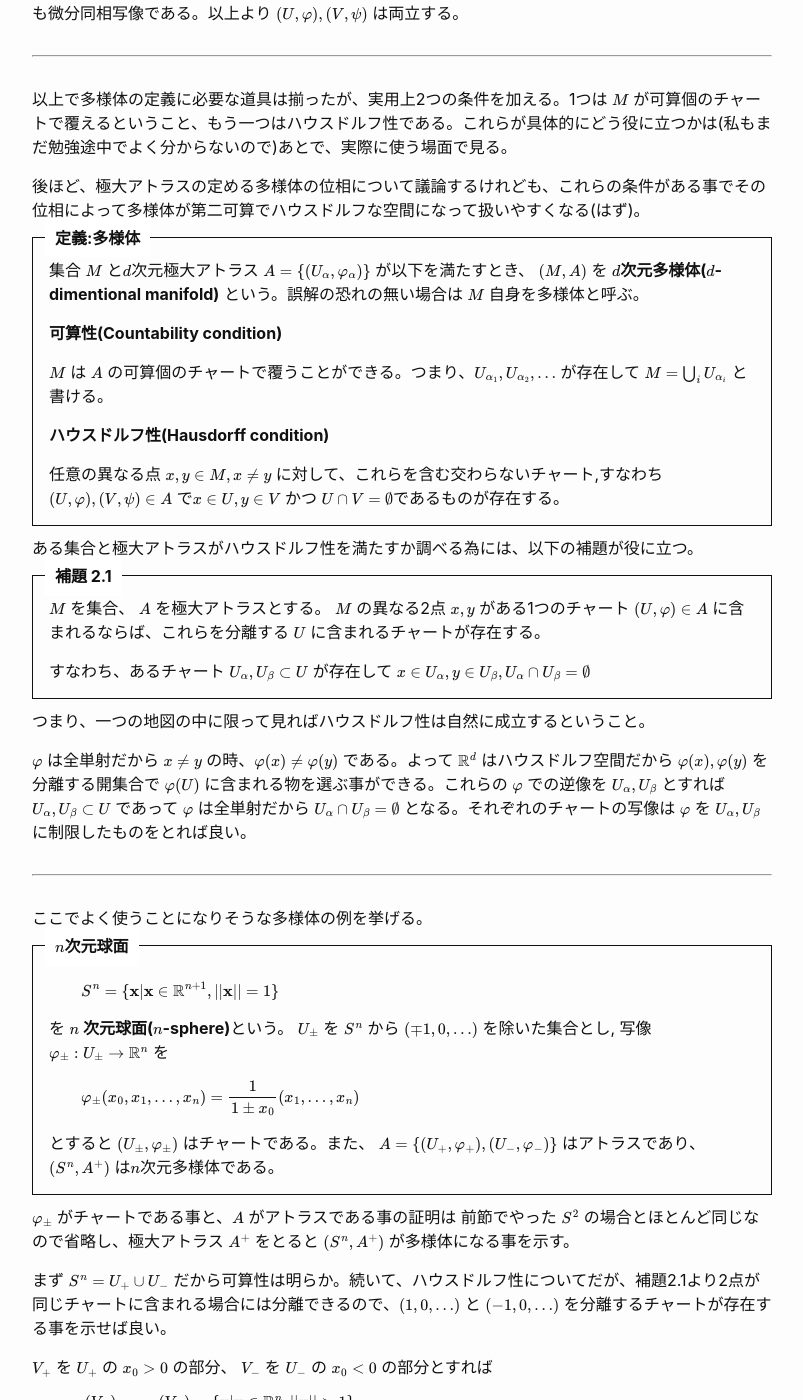
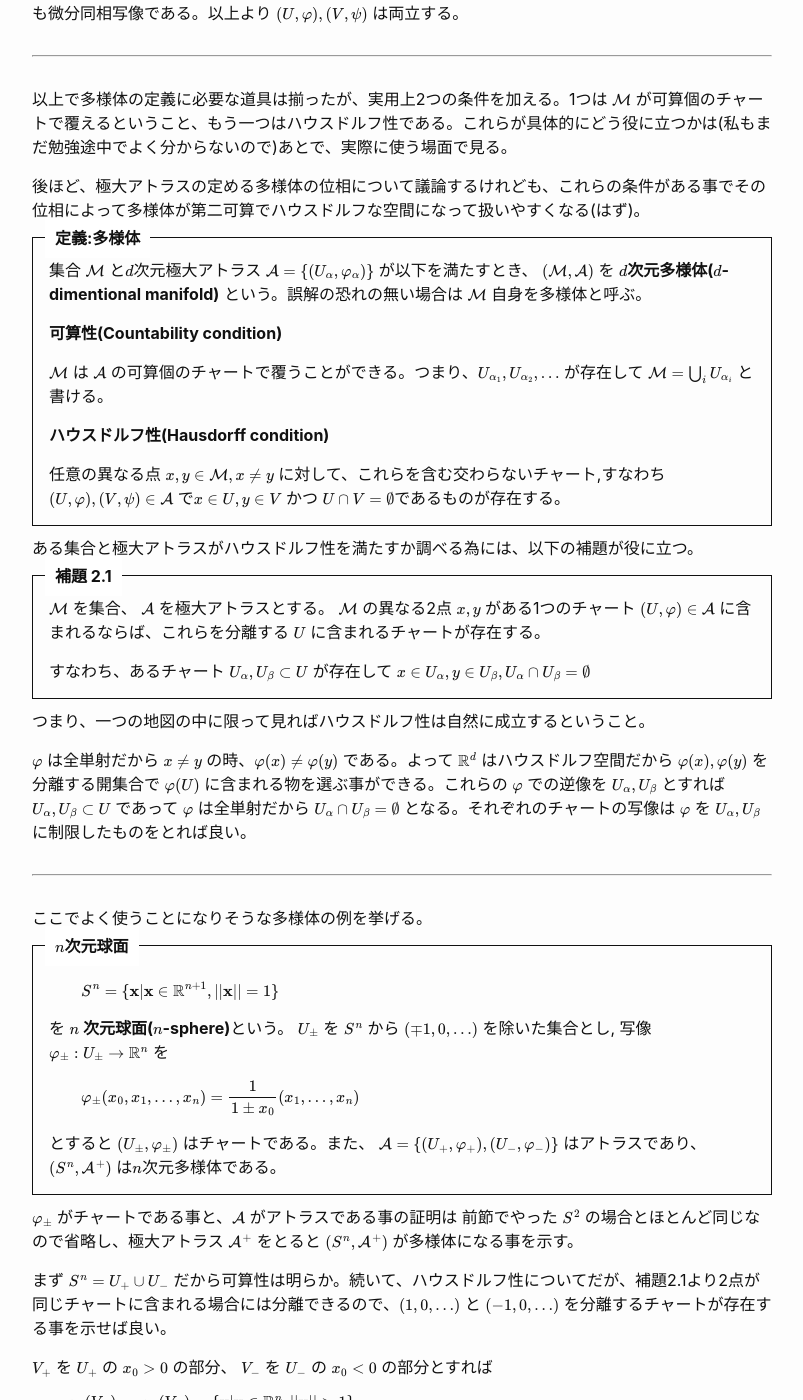
Before and after one commit to nineties/manifold-optimization, a Jekyll site: the page built from manifold.md, in a window 1280 px wide and 1400 px high, scrolled down 3918 px. Shown: the whole window, without its empty margins (238-1041 px from the left). Built offline with Jekyll 4.4.1, drawn with Linux system fonts in a browser that asks for light colours; our own code applies the rules of GitHub Pages for plain Markdown files; some of the changed text lies outside the part shown.

Commit message:
Change character for manifold and atlas

```diff
--- a/manifold.md
+++ b/manifold.md
@@ -3,22 +3,22 @@
 ---
 
 [教科書](https://press.princeton.edu/absil)の多様体の定義では、よくある(?)定義と異なって極大アトラスを用いるものになっている。
-よくある定義では多様体 $M$ の位相空間的な構造が天下り的に与えられる事が多いけど、今から多様体と見なして分析しようとしている空間の構造が予め与えられるというのは違和感がある。
+よくある定義では多様体 $\mathcal{M}$ の位相空間的な構造が天下り的に与えられる事が多いけど、今から多様体と見なして分析しようとしている空間の構造が予め与えられるというのは違和感がある。
 
-教科書の定義では $M$ は単なる集合として導入されて、 $M$ 上のチャートの集合によって構造を入れるというより自然な感じな流れになっている。少し抽象論的で難しいが、これに従ってノートを取る。
+教科書の定義では $\mathcal{M}$ は単なる集合として導入されて、 $\mathcal{M}$ 上のチャートの集合によって構造を入れるというより自然な感じな流れになっている。少し抽象論的で難しいが、これに従ってノートを取る。
 
 また、今回関心があるのは可微分多様体であるので、以下特に断りなく多様体と言ったら可微分多様体の事とする。
 
 <div class="box" markdown=1>
 <div class="title"> 定義:チャート </div>
-$M$を集合とする。$M$の部分集合 $U$からユークリッド空間 $\mathbb{R}^d$ の開集合$V$ への全単射 $\varphi:U\rightarrow V$がある時 $(U,\varphi)$を$M$の$d$次元の **チャート(chart)**という。誤解の恐れのない場合には $U$ や $\varphi$ の事を単体でチャートと呼ぶこともある。
+$\mathcal{M}$を集合とする。$\mathcal{M}$の部分集合 $U$からユークリッド空間 $\mathbb{R}^d$ の開集合$V$ への全単射 $\varphi:U\rightarrow V$がある時 $(U,\varphi)$を$\mathcal{M}$の$d$次元の **チャート(chart)**という。誤解の恐れのない場合には $U$ や $\varphi$ の事を単体でチャートと呼ぶこともある。
 
 点 $x\in U$ に対して $\varphi(x)\in\mathbb{R}^d$ を $x$ のチャート $\varphi(x)$ における**座標(coordinate)**と言う。
 </div>
 
-チャートは $M$ の局所的な様子を、調べやすいユークリッド空間 $\mathbb{R}^d$ に写しとっていて、 $\varphi(U)$ を通して $U$ について調べることが可能になる。
+チャートを使って、$\mathcal{M}$ の局所的な様子を調べやすいユークリッド空間 $\mathbb{R}^d$ に写しとる事で、 $\varphi(U)$ を通して $U$ について調べることが可能になる。
 
-例えば $M$ を地球、 チャートをある一地方の地図だと思うとイメージしやすい。地球そのものを見なくても、地図上である程度のことは把握できる。
+例えば $\mathcal{M}$ を地球、 チャートをある一地方の地図だと思うとイメージしやすい。地球そのものを見なくても、地図上である程度のことは把握できる。
 
 <img src="images/chart.png" width="50%">
 
@@ -46,10 +46,10 @@
 
 <div class="box" markdown=1>
 <div class="title"> 定義:アトラス </div>
-$M$ を集合とする。$M$の $d$次元チャートの集合
+$\mathcal{M}$ を集合とする。$\mathcal{M}$の $d$次元チャートの集合
  $\\{(U_\lambda,\varphi_\lambda\\}$ で
 
-\\[ M=\bigcup_\lambda U_\lambda \\]
+\\[ \mathcal{M}=\bigcup_\lambda U_\lambda \\]
 
 であり、任意の2つのチャートが両立するものを
  $d$次元 **アトラス(atlas)**という。
@@ -95,7 +95,7 @@
 ---
 馴染みのない例:
 
-$M$ を $\mathbb{R}^2$ 内の直線の集合とし、$U$ を $y$ 軸に並行ではない直線の集合、$V$ を $x$ 軸に並行ではない直線の集合とする。つまり
+$\mathcal{M}$ を $\mathbb{R}^2$ 内の直線の集合とし、$U$ を $y$ 軸に並行ではない直線の集合、$V$ を $x$ 軸に並行ではない直線の集合とする。つまり
 
 \\[
 U=\\{y=mx+b\|m,b\in\mathbb{R}\\},
@@ -109,26 +109,26 @@
 \psi&:V\rightarrow\mathbb{R}^2:\psi(x=ny+c)=(n,c)\\\\\\\\
 \end{aligned}
 \\]
-と置くとこれらはチャートになる。$U\cap V$ は水平でも並行でもない直線の集合で $\varphi(U\cap V)=\psi(U\cap V)=\\{(a,b)\|a,b\in\mathbb{R},a\neq 0\\}$ になる。これは $\mathbb{R}^2$ の開集合で $\psi\circ\varphi^{-1}:(m,b)\mapsto(1/m,b/m)$ は $m\neq 0$ で微分同相。$U\cup V=M$ だから $\\{(U,\varphi),(V,\psi\\}$ は$M$ のアトラス)。
+と置くとこれらはチャートになる。$U\cap V$ は水平でも並行でもない直線の集合で $\varphi(U\cap V)=\psi(U\cap V)=\\{(a,b)\|a,b\in\mathbb{R},a\neq 0\\}$ になる。これは $\mathbb{R}^2$ の開集合で $\psi\circ\varphi^{-1}:(m,b)\mapsto(1/m,b/m)$ は $m\neq 0$ で微分同相。$U\cup V=\mathcal{M}$ だから $\\{(U,\varphi),(V,\psi\\}$ は$\mathcal{M}$ のアトラス)。
 
 ---
 
 <div class="box" markdown=1>
 <div class="title"> 定義:極大アトラス </div>
-集合 $M$ の$d$次元チャート $(U,\varphi)$ とアトラス $A$ について $A\cup\\{(U,\varphi)\\}$ も $M$ のアトラスであるならば、 $(U,\varphi)$ は $A$ と両立するという。
+集合 $\mathcal{M}$ の$d$次元チャート $(U,\varphi)$ とアトラス $\mathcal{A}$ について $\mathcal{A}\cup\\{(U,\varphi)\\}$ も $\mathcal{M}$ のアトラスであるならば、 $(U,\varphi)$ は $\mathcal{A}$ と両立するという。
 
-アトラス $A$ と両立するチャート全ての集合 $A^+$ を $A$の**極大アトラス(maximal atlas)**という。
+アトラス $\mathcal{A}$ と両立するチャート全ての集合 $\mathcal{A}^+$ を $\mathcal{A}$の**極大アトラス(maximal atlas)**という。
 </div>
 
-つまり極大アトラス $A^+$ は $A$ を含む最大のアトラス。
+つまり極大アトラス $\mathcal{A}^+$ は $\mathcal{A}$ を含む最大のアトラス。
 
 ---
 
-$A$が$A^+$に含まれるのは明らか。
-$A^+$ 自身もアトラスになるという事は、あまり自明ではないと思うから証明する。
-その為には $A^+$ に含まれる任意の2つのチャート $(U,\varphi),(V,\psi)$ が両立する事を示せば良いが、一方が $A$ に含まれているならばこれらが両立するのは定義より明らか。よって、これらが $A$ に含まれていない時にも両立する事を示せば良い。
+$\mathcal{A}$が$\mathcal{A}^+$に含まれるのは明らか。
+$\mathcal{A}^+$ 自身もアトラスになるという事は、あまり自明ではないと思うから証明する。
+その為には $\mathcal{A}^+$ に含まれる任意の2つのチャート $(U,\varphi),(V,\psi)$ が両立する事を示せば良いが、一方が $\mathcal{A}$ に含まれているならばこれらが両立するのは定義より明らか。よって、これらが $\mathcal{A}$ に含まれていない時にも両立する事を示せば良い。
 
-それぞれのチャートは $A$ と両立するので, 任意の$(U_\alpha,\varphi_\alpha)\in A$ について
+それぞれのチャートは $\mathcal{A}$ と両立するので, 任意の$(U_\alpha,\varphi_\alpha)\in \mathcal{A}$ について
 $\varphi_\alpha(U\cap U_\alpha),\varphi_\alpha(V\cap U_\alpha)$ は $\mathbb{R}^d$ の開集合。従ってこれらの共通部分
 
 \\[
@@ -151,7 +151,7 @@
 
 も開集合。全く同様にして $\psi(U\cap V)$ も開集合。
 
-あとは座標変換 $\psi\circ\varphi^{-1}:\varphi(U\cap V)\rightarrow\psi(U\cap V)$が微分同相写像である事を示せば良い。任意の $(U_\alpha,\varphi_\alpha)\in A$ に対して、
+あとは座標変換 $\psi\circ\varphi^{-1}:\varphi(U\cap V)\rightarrow\psi(U\cap V)$が微分同相写像である事を示せば良い。任意の $(U_\alpha,\varphi_\alpha)\in \mathcal{A}$ に対して、
 
 \\[\varphi_\alpha\circ\varphi^{-1}:\varphi(U\cap U_\alpha)\rightarrow\varphi_\alpha(U\cap U_\alpha)\\]
 
@@ -169,29 +169,29 @@
 
 ---
 
-以上で多様体の定義に必要な道具は揃ったが、実用上2つの条件を加える。1つは $M$ が可算個のチャートで覆えるということ、もう一つはハウスドルフ性である。これらが具体的にどう役に立つかは(私もまだ勉強途中でよく分からないので)あとで、実際に使う場面で見る。
+以上で多様体の定義に必要な道具は揃ったが、実用上2つの条件を加える。1つは $\mathcal{M}$ が可算個のチャートで覆えるということ、もう一つはハウスドルフ性である。これらが具体的にどう役に立つかは(私もまだ勉強途中でよく分からないので)あとで、実際に使う場面で見る。
 
 後ほど、極大アトラスの定める多様体の位相について議論するけれども、これらの条件がある事でその位相によって多様体が第二可算でハウスドルフな空間になって扱いやすくなる(はず)。
 
 <div class="box" markdown=1>
 <div class="title"> 定義:多様体 </div>
-集合 $M$ と$d$次元極大アトラス $A=\\{(U_\alpha,\varphi_\alpha)\\}$ が以下を満たすとき、 $(M,A)$ を **$d$次元多様体($d$-dimentional manifold)** という。誤解の恐れの無い場合は $M$ 自身を多様体と呼ぶ。
+集合 $\mathcal{M}$ と$d$次元極大アトラス $\mathcal{A}=\\{(U_\alpha,\varphi_\alpha)\\}$ が以下を満たすとき、 $(\mathcal{M},\mathcal{A})$ を **$d$次元多様体($d$-dimentional manifold)** という。誤解の恐れの無い場合は $\mathcal{M}$ 自身を多様体と呼ぶ。
 
 **可算性(Countability condition)**
 
-$M$ は $A$ の可算個のチャートで覆うことができる。つまり、$U_{\alpha_1},U_{\alpha_2},\ldots$ が存在して $ M=\bigcup_iU_{\alpha_i}$ と書ける。
+$\mathcal{M}$ は $\mathcal{A}$ の可算個のチャートで覆うことができる。つまり、$U_{\alpha_1},U_{\alpha_2},\ldots$ が存在して $ \mathcal{M}=\bigcup_iU_{\alpha_i}$ と書ける。
 
 **ハウスドルフ性(Hausdorff condition)**
 
-任意の異なる点 $x,y\in M,x\neq y$ に対して、これらを含む交わらないチャート,すなわち $(U,\varphi),(V,\psi)\in A$ で$x\in U,y\in V$ かつ $U\cap V=\emptyset$であるものが存在する。
+任意の異なる点 $x,y\in \mathcal{M},x\neq y$ に対して、これらを含む交わらないチャート,すなわち $(U,\varphi),(V,\psi)\in \mathcal{A}$ で$x\in U,y\in V$ かつ $U\cap V=\emptyset$であるものが存在する。
 </div>
 
 ある集合と極大アトラスがハウスドルフ性を満たすか調べる為には、以下の補題が役に立つ。
 
 <div class="box" markdown=1>
 <div class="title"> 補題 2.1 </div>
-$M$ を集合、 $A$ を極大アトラスとする。
-$M$ の異なる2点 $x,y$ がある1つのチャート $(U,\varphi)\in A$ に含まれるならば、これらを分離する $U$ に含まれるチャートが存在する。
+$\mathcal{M}$ を集合、 $\mathcal{A}$ を極大アトラスとする。
+$\mathcal{M}$ の異なる2点 $x,y$ がある1つのチャート $(U,\varphi)\in \mathcal{A}$ に含まれるならば、これらを分離する $U$ に含まれるチャートが存在する。
 
 すなわち、あるチャート $U_\alpha,U_\beta\subset U$ が存在して $x\in U_\alpha,y\in U_\beta,U_\alpha\cap U_\beta=\emptyset$
 </div>
@@ -216,11 +216,11 @@
 \\[
 \varphi_\pm(x_0,x_1,\ldots,x_n) = \frac{1}{1\pm x_0}(x_1,\ldots,x_n)
 \\]
-とすると $(U_\pm,\varphi_\pm)$ はチャートである。また、 $A=\\{(U_+,\varphi_+),(U_-,\varphi_-)\\}$ はアトラスであり、 $(S^n,A^+)$ は$n$次元多様体である。
+とすると $(U_\pm,\varphi_\pm)$ はチャートである。また、 $\mathcal{A}=\\{(U_+,\varphi_+),(U_-,\varphi_-)\\}$ はアトラスであり、 $(S^n,\mathcal{A}^+)$ は$n$次元多様体である。
 </div>
 
 
-$\varphi_\pm$ がチャートである事と、$A$ がアトラスである事の証明は 前節でやった $S^2$ の場合とほとんど同じなので省略し、極大アトラス $A^+$ をとると $(S^n,A^+)$ が多様体になる事を示す。
+$\varphi_\pm$ がチャートである事と、$\mathcal{A}$ がアトラスである事の証明は 前節でやった $S^2$ の場合とほとんど同じなので省略し、極大アトラス $\mathcal{A}^+$ をとると $(S^n,\mathcal{A}^+)$ が多様体になる事を示す。
 
 まず $S^n=U_+\cup U_-$ だから可算性は明らか。続いて、ハウスドルフ性についてだが、補題2.1より2点が同じチャートに含まれる場合には分離できるので、$(1,0,\ldots)$ と $(-1,0,\ldots)$ を分離するチャートが存在する事を示せば良い。
 
@@ -229,9 +229,9 @@
 \\[ \varphi_+(V_+)=\varphi_-(V_-)=\\{\mathbf{x}\|\mathbf{x}\in\mathbb{R}^n,\|\|\mathbf{x}\|\|>1\\} \\]
 
 となって、これらは $\mathbb{R}^n$ の開集合($\because$ 閉球体の補集合)だから、$\varphi_\pm$ のこれらへの制限は $S^n$ のチャートになる。
-そして $V_+\cap V_-=\emptyset$ だから、これらは $(\pm 1,0,\ldots)$ を分離する。以上より $(S^n,A^+)$ はハウスドルフ性を満たす。
+そして $V_+\cap V_-=\emptyset$ だから、これらは $(\pm 1,0,\ldots)$ を分離する。以上より $(S^n,\mathcal{A}^+)$ はハウスドルフ性を満たす。
 
-よって $(S^n,A^+)$ は $n$ 次元多様体である。
+よって $(S^n,\mathcal{A}^+)$ は $n$ 次元多様体である。
 
 <div class="box" markdown=1>
 <div class="title"> 一般線形化群 </div>
@@ -240,7 +240,7 @@
 \\[
 \varphi:GL_n\rightarrow\mathbb{R}^{n^2}: X\mapsto\mathrm{vec}(X)
 \\]
-を考えると $A=\\{(GL_n,\varphi)\\}$ がアトラスとなり、 $(GL_n,A^+)$ は $n^2$次元多様体となる。
+を考えると $\mathcal{A}=\\{(GL_n,\varphi)\\}$ がアトラスとなり、 $(GL_n,\mathcal{A}^+)$ は $n^2$次元多様体となる。
 </div>
 
 ここで $\mathrm{vec}(X)$ は $X$ の各列を縦に繋げたベクトル。
```
Also changed, not shown: topology.md (+8 -8 lines).
